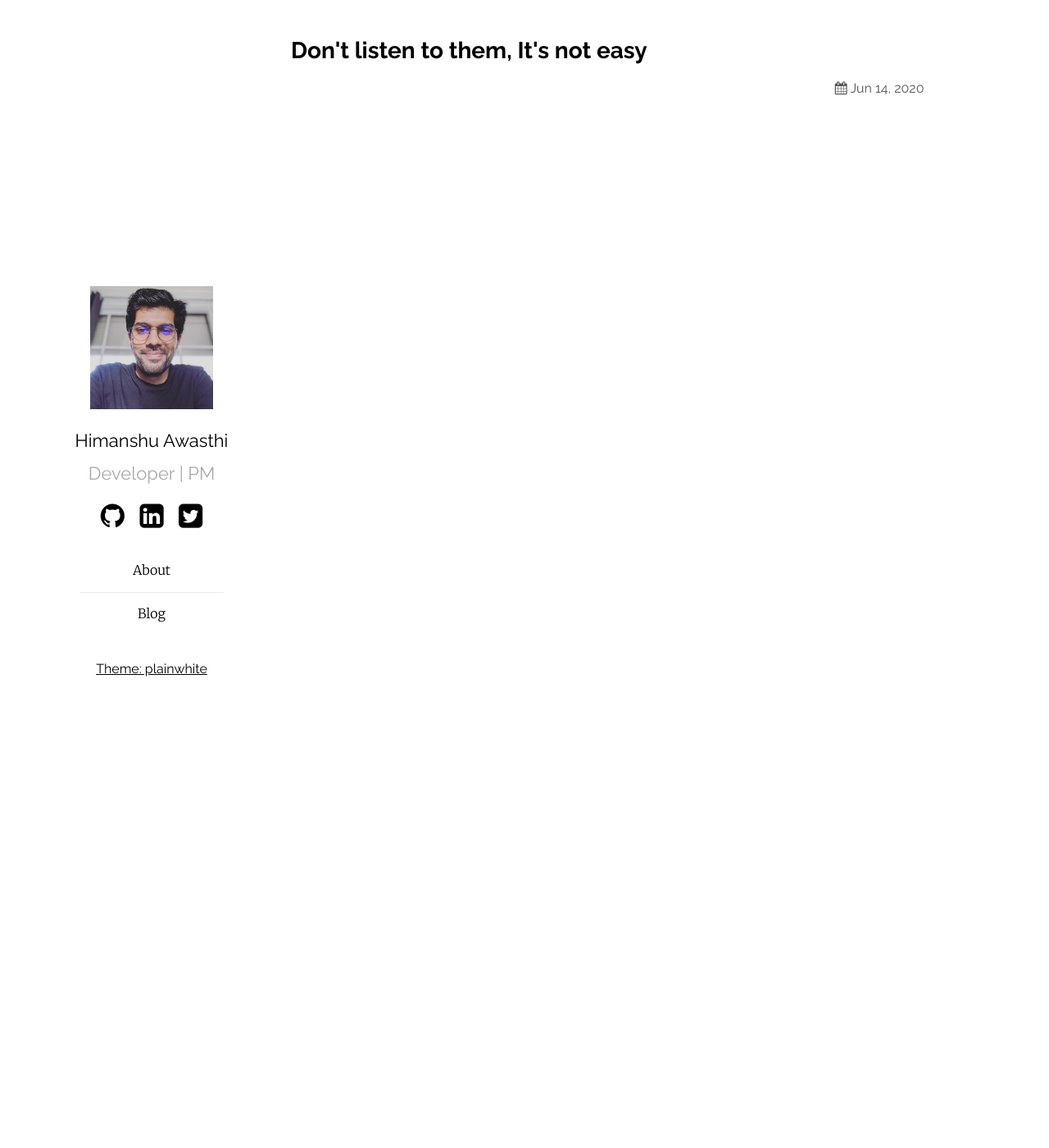
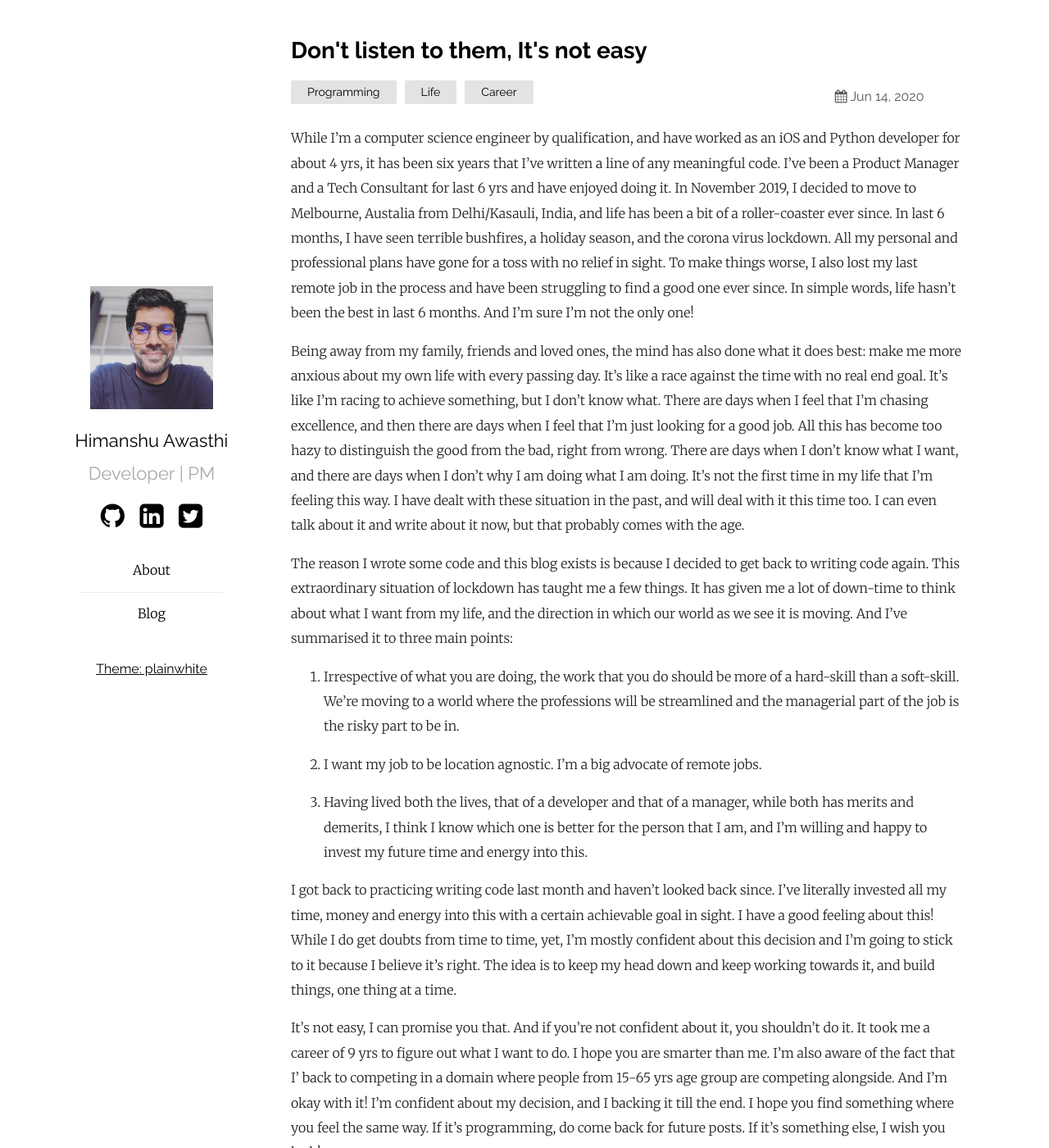
Before and after one commit to 89hardy/89hardy.github.io, a Jekyll site: the page built from _posts/2020-06-14-don-t-listen-to-them-it-s-not-easy.md, in a window 1280 px wide and 1400 px high. Shown: the whole window at 82% size. Built offline with Jekyll 4.4.1, drawn with Linux system fonts in a browser that asks for light colours; some of the changed text lies outside the part shown.

Commit message:
First post, master draft'

```diff
--- a/_posts/2020-06-14-don-t-listen-to-them-it-s-not-easy.md
+++ b/_posts/2020-06-14-don-t-listen-to-them-it-s-not-easy.md
@@ -2,4 +2,20 @@
 layout: post
 title: Don't listen to them, It's not easy
 date: 2020-06-14 22:20 +1000
+categories: Programming Life Career
 ---
+While I'm a computer science engineer by qualification, and have worked as an iOS and Python developer for about 4 yrs, it has been six years that I've written a line of any meaningful code. I've been a Product Manager and a Tech Consultant for last 6 yrs and have enjoyed doing it. In November 2019, I decided to move to Melbourne, Austalia from Delhi/Kasauli, India, and life has been a bit of a roller-coaster ever since. In last 6 months, I have seen terrible bushfires, a holiday season, and the corona virus lockdown. All my personal and professional plans have gone for a toss with no relief in sight. To make things worse, I also lost my last remote job in the process and have been struggling to find a good one ever since. In simple words, life hasn't been the best in last 6 months. And I'm sure I'm not the only one!
+
+Being away from my family, friends and loved ones, the mind has also done what it does best: make me more anxious about my own life with every passing day. It's like a race against the time with no real end goal. It's like I'm racing to achieve something, but I don't know what. There are days when I feel that I'm chasing excellence, and then there are days when I feel that I'm just looking for a good job. All this has become too hazy to distinguish the good from the bad, right from wrong. There are days when I don't know what I want, and there are days when I don't why I am doing what I am doing. It's not the first time in my life that I'm feeling this way. I have dealt with these situation in the past, and will deal with it this time too. I can even talk about it and write about it now, but that probably comes with the age.
+
+The reason I wrote some code and this blog exists is because I decided to get back to writing code again. This extraordinary situation of lockdown has taught me a few things. It has given me a lot of down-time to think about what I want from my life, and the direction in which our world as we see it is moving. And I've summarised it to three main points:
+
+1. Irrespective of what you are doing, the work that you do should be more of a hard-skill than a soft-skill. We're moving to a world where the professions will be streamlined and the managerial part of the job is the risky part to be in.
+
+2. I want my job to be location agnostic. I'm a big advocate of remote jobs.
+
+3. Having lived both the lives, that of a developer and that of a manager, while both has merits and demerits, I think I know which one is better for the person that I am, and I'm willing and happy to invest my future time and energy into this.
+
+I got back to practicing writing code last month and haven't looked back since. I've literally invested all my time, money and energy into this with a certain achievable goal in sight. I have a good feeling about this! While I do get doubts from time to time, yet, I'm mostly confident about this decision and I'm going to stick to it because I believe it's right. The idea is to keep my head down and keep working towards it, and build things, one thing at a time.
+
+It's not easy, I can promise you that. And if you're not confident about it, you shouldn't do it. It took me a career of 9 yrs to figure out what I want to do. I hope you are smarter than me. I'm also aware of the fact that I' back to competing in a domain where people from 15-65 yrs age group are competing alongside. And I'm okay with it! I'm confident about my decision, and I backing it till the end. I hope you find something where you feel the same way. If it's programming, do come back for future posts. If it's something else, I wish you luck!
```
